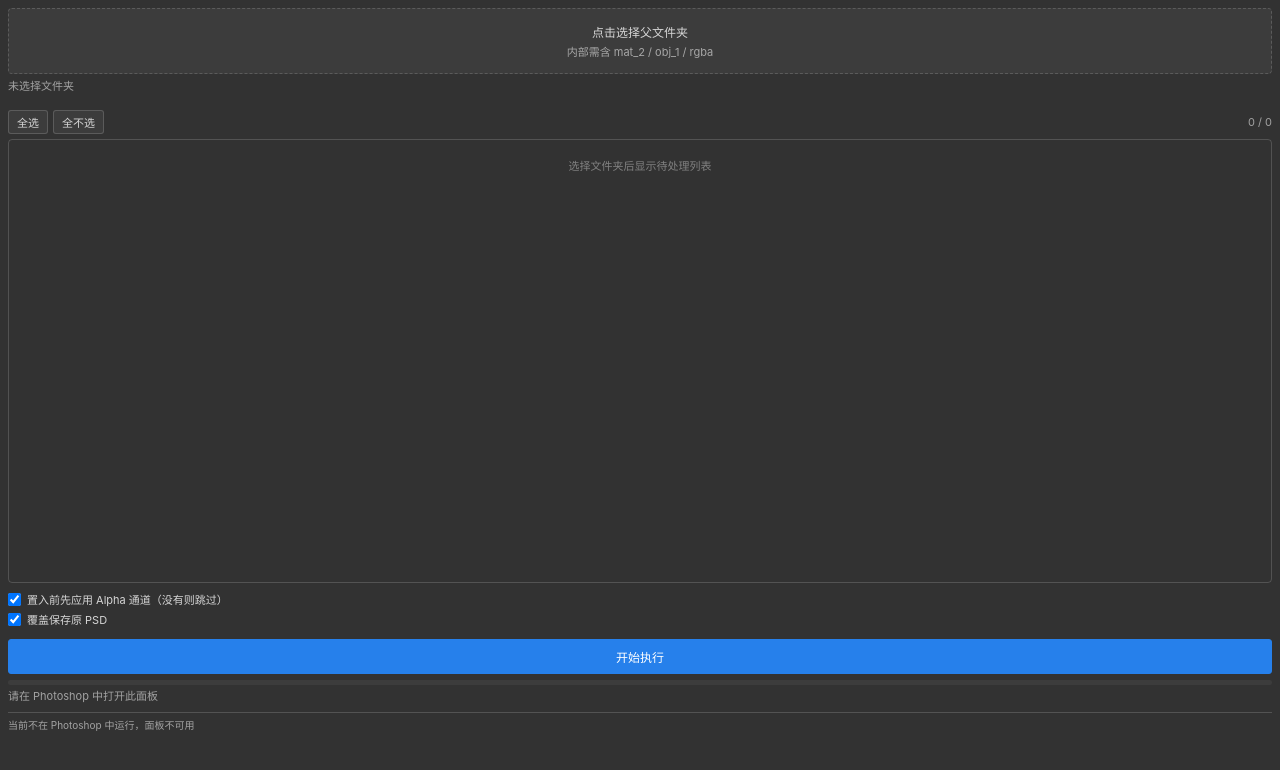
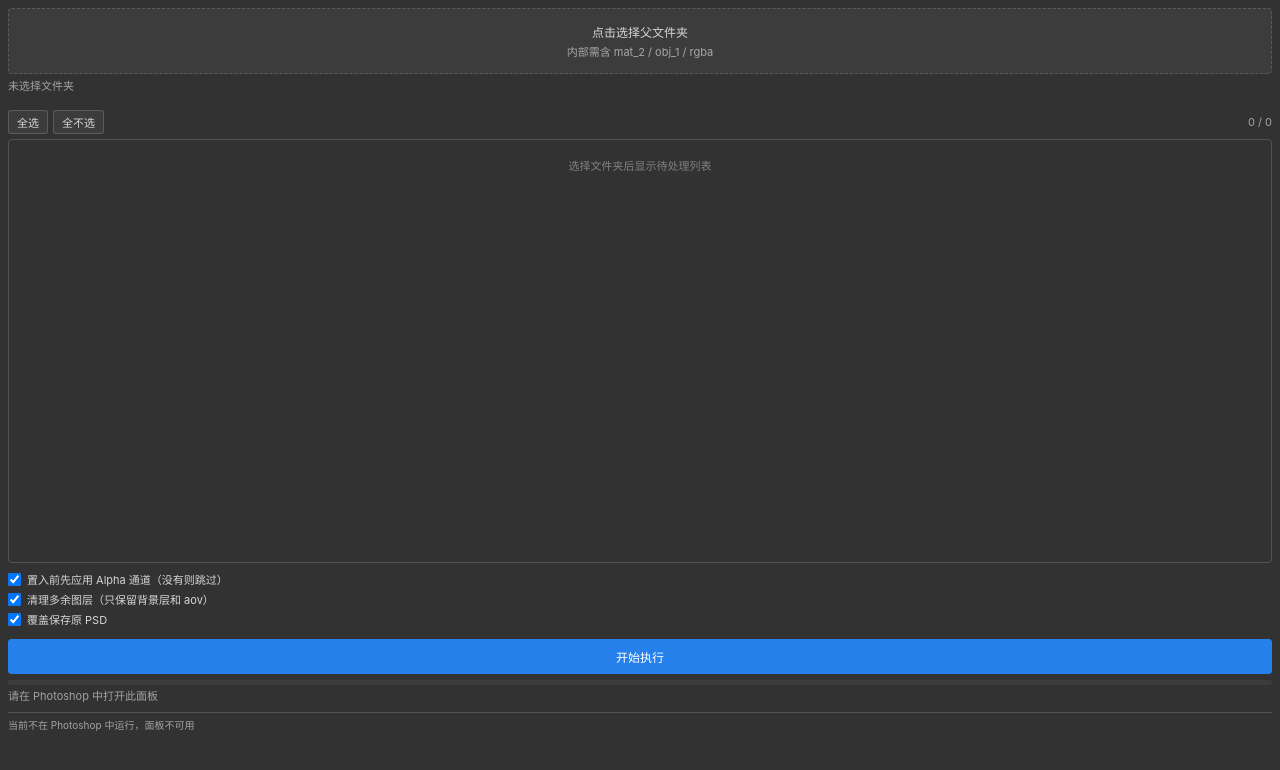
Before and after one commit to jaymik1947/ps-place-png, a plain HTML site: page cep-panel/host/index.html in a window 1280 px wide. Drawn offline with Linux system fonts and the light colour scheme.

Commit message:
Add files via upload

```diff
--- a/cep-panel/host/index.html
+++ b/cep-panel/host/index.html
@@ -31,6 +31,7 @@
 
     <div class="section">
       <label class="chk"><input type="checkbox" id="optAlpha" checked />置入前先应用 Alpha 通道（没有则跳过）</label>
+      <label class="chk"><input type="checkbox" id="optClean" checked />清理多余图层（只保留背景层和 aov）</label>
       <label class="chk"><input type="checkbox" id="optSave" checked />覆盖保存原 PSD</label>
     </div>
 
```
